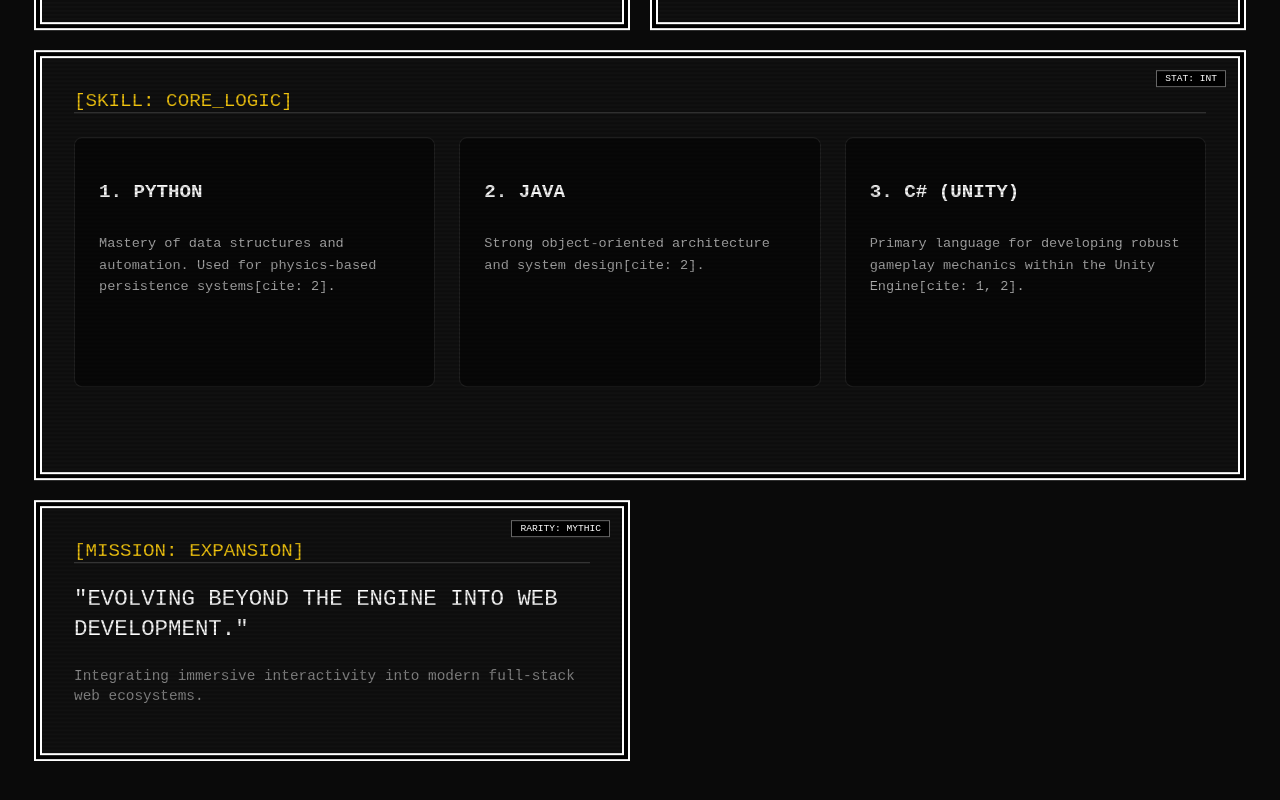
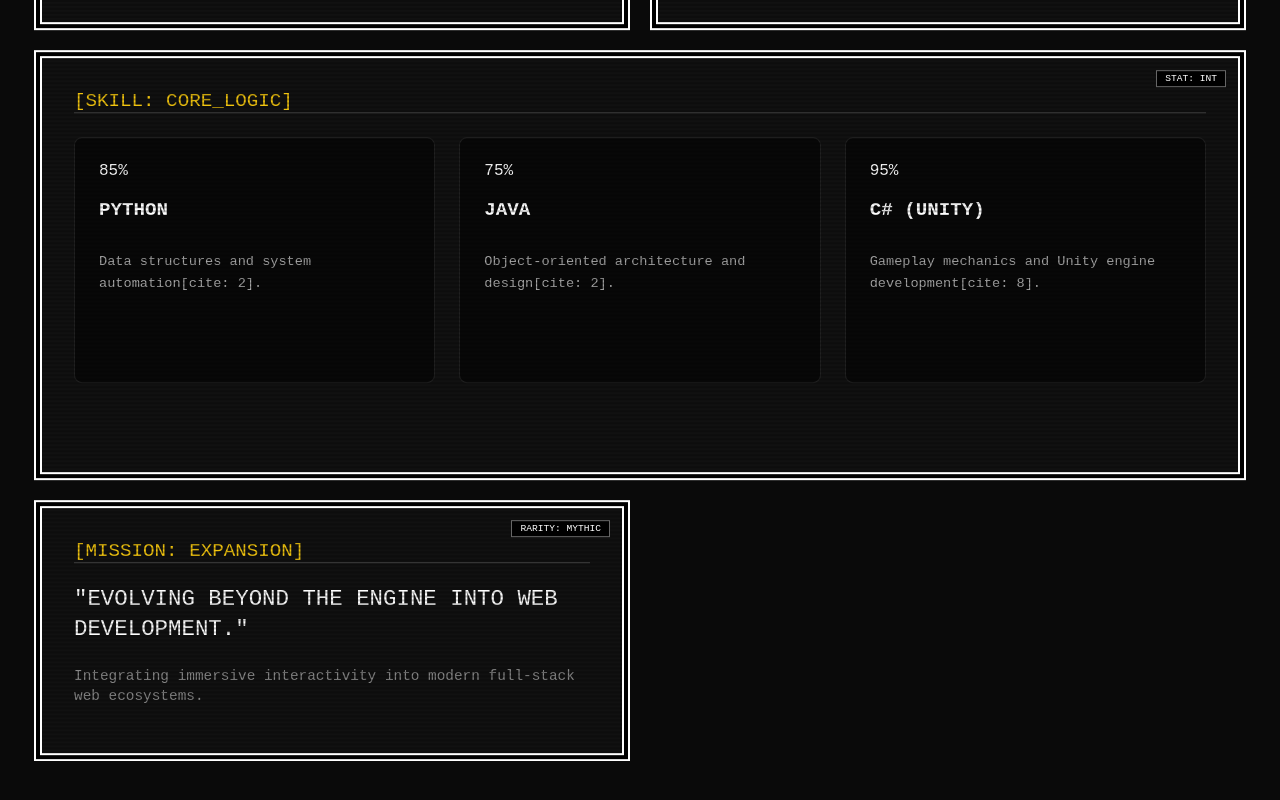
Before and after one commit to apr45/is117-GameDevPortfolio, a React (Vite) app: page / in a window 1280 px wide. Shown: the part 1158-1958 px from the top of the page. Built offline with nearby package versions, Linux system fonts and the light colour scheme.

Commit message:
adding circle charts to skills box

```diff
--- a/src/components/AboutMe.tsx
+++ b/src/components/AboutMe.tsx
@@ -26,43 +26,46 @@
           </p>
         </div>
 
-        {/*
-          BOX 2: PROGRAMMING STACK (Wide Card)
-          This container now spans both columns.
-        */}
+        {/* BOX 2: PROGRAMMING STACK (Wide Card) */}
 <div className={`${styles.statCard} ${styles.wideItem}`}>
   <div className={styles.rarityBadge}>STAT: INT</div>
   <span className={styles.itemHeader}>[SKILL: CORE_LOGIC]</span>
 
   <div className={styles.modelGrid}>
-
-            {/* SUB-ITEM 1: PYTHON */}
+    {/* SUB-ITEM: PYTHON */}
     <div className={styles.pillarCard}>
-              <h3 className={styles.pillarTitle}>1. PYTHON</h3>
-              <p className={styles.pillarText}>
-                Mastery of data structures and automation. Used for physics-based persistence systems[cite: 2].
-              </p>
+      <div className={styles.chartContainer}>
+        <div className={`${styles.circle} ${styles.pythonChart}`}>
+          <span className={styles.percentageText}>85%</span>
+        </div>
+      </div>
+      <h3 className={styles.pillarTitle}>PYTHON</h3>
+      <p className={styles.pillarText}>Data structures and system automation[cite: 2].</p>
     </div>
 
-            {/* SUB-ITEM 2: JAVA */}
+    {/* SUB-ITEM: JAVA */}
     <div className={styles.pillarCard}>
-              <h3 className={styles.pillarTitle}>2. JAVA</h3>
-              <p className={styles.pillarText}>
-                Strong object-oriented architecture and system design[cite: 2].
-              </p>
+      <div className={styles.chartContainer}>
+        <div className={`${styles.circle} ${styles.javaChart}`}>
+          <span className={styles.percentageText}>75%</span>
+        </div>
+      </div>
+      <h3 className={styles.pillarTitle}>JAVA</h3>
+      <p className={styles.pillarText}>Object-oriented architecture and design[cite: 2].</p>
     </div>
 
-            {/* SUB-ITEM 3: C# UNITY */}
+    {/* SUB-ITEM: C# (UNITY) */}
     <div className={styles.pillarCard}>
-              <h3 className={styles.pillarTitle}>3. C# (UNITY)</h3>
-              <p className={styles.pillarText}>
-                Primary language for developing robust gameplay mechanics within the Unity Engine[cite: 1, 2].
-              </p>
-            </div>
-
+      <div className={styles.chartContainer}>
+        <div className={`${styles.circle} ${styles.unityChart}`}>
+          <span className={styles.percentageText}>95%</span>
         </div>
       </div>
-
+      <h3 className={styles.pillarTitle}>C# (UNITY)</h3>
+      <p className={styles.pillarText}>Gameplay mechanics and Unity engine development[cite: 8].</p>
+    </div>
+  </div>
+</div>
         {/* BOX 4: FUTURE OUTLOOK (Legendary Box - Standard Card) */}
         <div className={`${styles.statCard} ${styles.facultyNote}`}>
           <div className={styles.rarityBadge}>RARITY: MYTHIC</div>
--- a/src/styles/AboutMe.module.css
+++ b/src/styles/AboutMe.module.css
@@ -167,4 +167,57 @@
   color: var(--accent-pink);
   text-transform: uppercase;
 }
+
+/* Container for alignment */
+.chartContainer {
+  display: flex;
+  justify-content: center;
+  margin-bottom: 1.5rem;
 }
+
+/* The Circle Base */
+.circle {
+  width: 100px;
+  height: 100px;
+  border-radius: 50%;
+  display: flex;
+  align-items: center;
+  justify-content: center;
+  position: relative;
+  /* Dark inner hole to create the ring effect[cite: 7] */
+  background: #111;
+  border: 4px solid rgba(255, 255, 255, 0.1);
+}
+
+/* Ring logic using conic-gradients[cite: 7] */
+.pythonChart {
+  background: conic-gradient(var(--accent-yellow) 85%, transparent 0);
+}
+
+.javaChart {
+  background: conic-gradient(var(--accent-yellow) 75%, transparent 0);
+}
+
+.unityChart {
+  background: conic-gradient(var(--accent-yellow) 95%, transparent 0);
+}
+
+/* Mask to make the chart a ring[cite: 7] */
+.circle::after {
+  content: "";
+  position: absolute;
+  width: 80px;
+  height: 80px;
+  background: #111; /* Matches box background[cite: 7] */
+  border-radius: 50%;
+}
+
+/* Percentage text sitting on top */
+.percentageText {
+  position: relative;
+  z-index: 10;
+  font-family: var(--font-pixel);
+  font-size: 1rem;
+  color: #fff;
+}
+}
```
Lines whose indentation alone changed are shown as unchanged.
